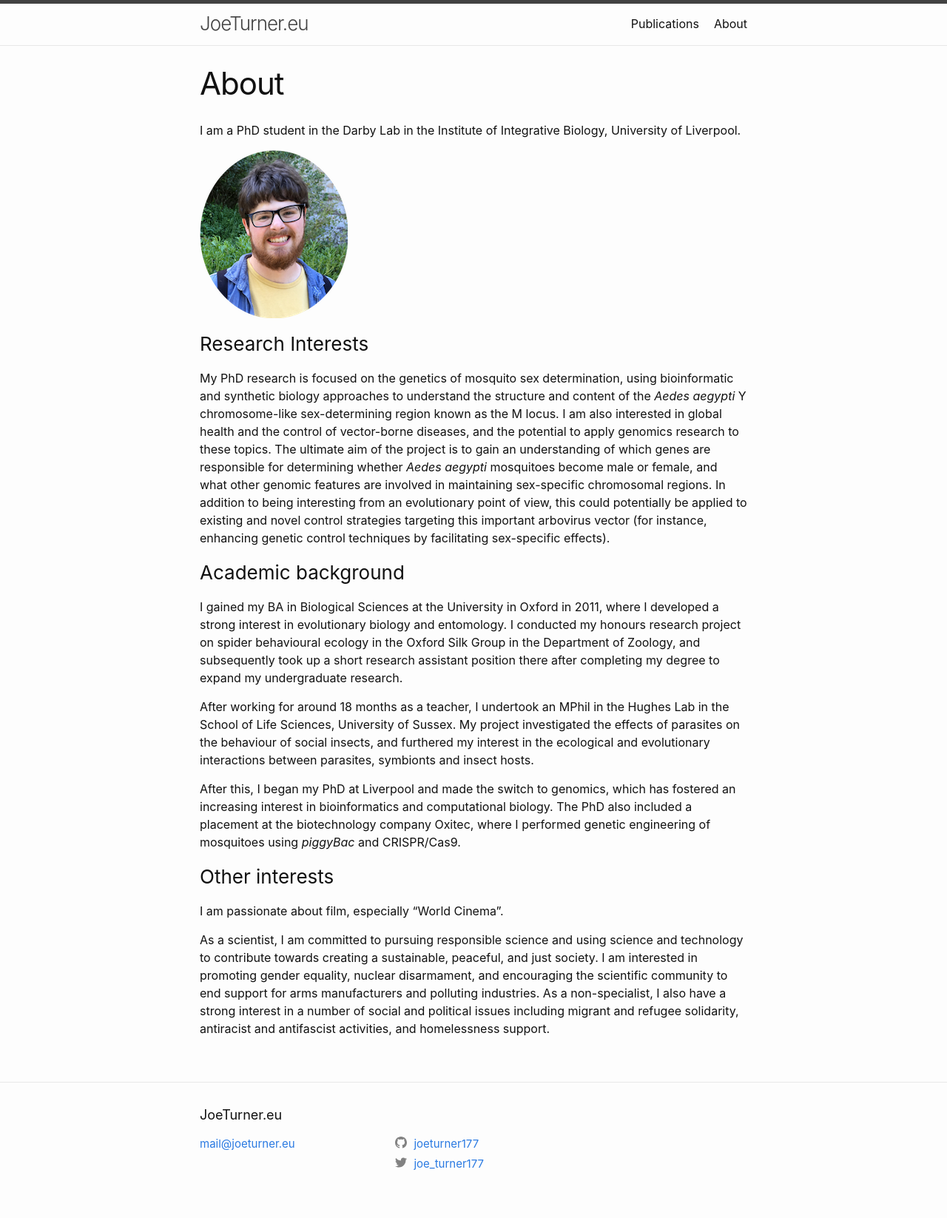
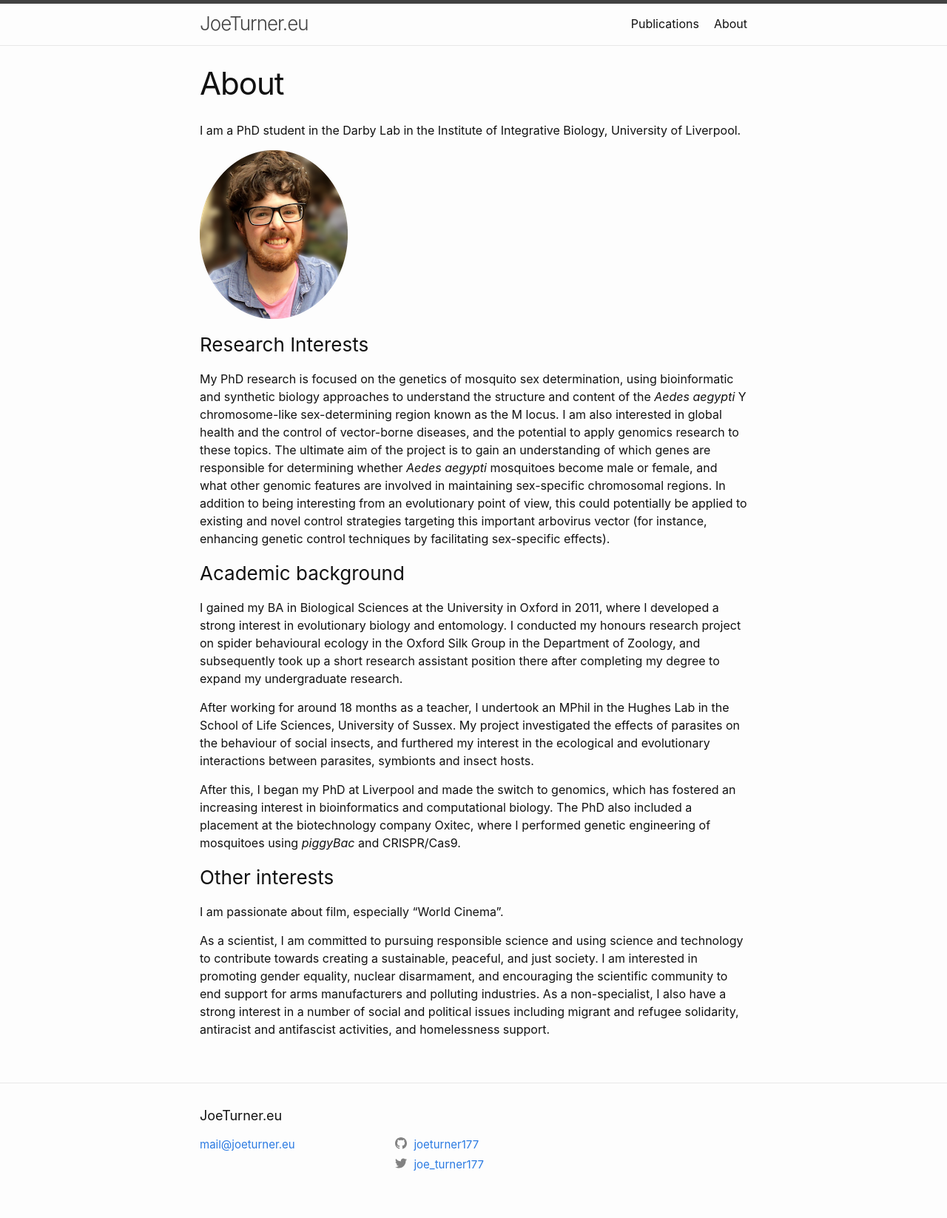
Before and after one commit to joeturner177/joeturner177.github.io, a Jekyll site: the page built from about.md, in a window 1280 px wide. Shown: the whole page at 74% size. Built offline with Jekyll 4.4.1, drawn with Linux system fonts in a browser that asks for light colours.

Commit message:
modified about

```diff
--- a/about.md
+++ b/about.md
@@ -7,7 +7,7 @@ permalink: /about/
 I am a PhD student in the Darby Lab in the Institute of Integrative Biology, University of Liverpool.
 
 
-![Photo](/images/about_pic_small.png)
+![Photo](/images/about_pic.png)
 
 
 ### Research Interests
```
Also changed, not shown: images/about_pic.png.
